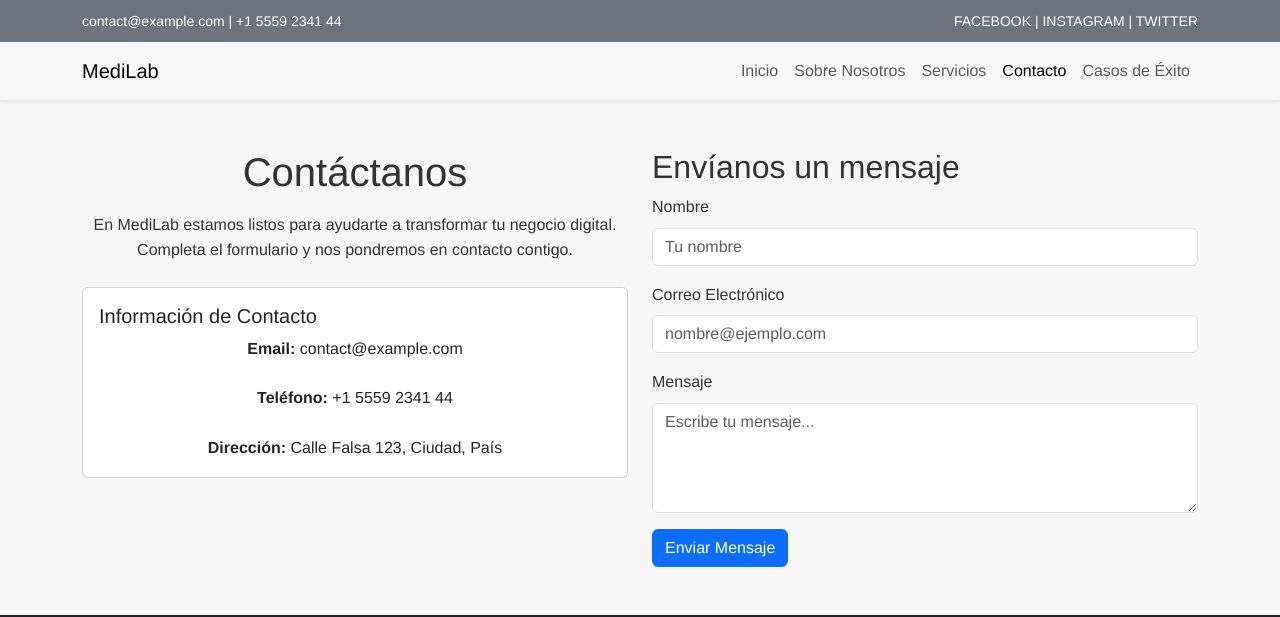
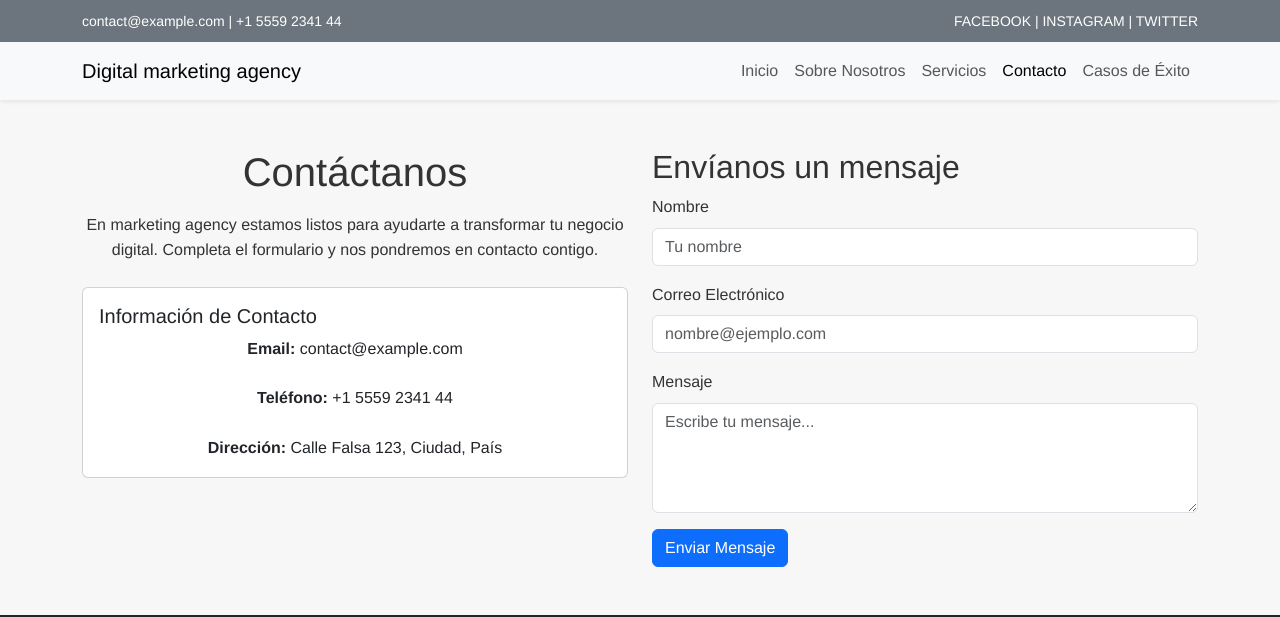
Before and after one commit to MateoMaggiDEV/2daentregacoder, a plain HTML site: page pages/contacto.html in a window 1280 px wide. Shown: the top 617 px of the page. Drawn offline with nearby package versions, Linux system fonts and the light colour scheme.

Commit message:
fix rutas v4

```diff
--- a/pages/contacto.html
+++ b/pages/contacto.html
@@ -28,7 +28,7 @@
   <!-- Navbar responsivo -->
   <nav class="navbar navbar-expand-lg navbar-light bg-light shadow-sm">
     <div class="container">
-      <a class="navbar-brand" href="index.html">MediLab</a>
+      <a class="navbar-brand" href="index.html">Digital marketing agency</a>
       <button class="navbar-toggler" type="button" data-bs-toggle="collapse"
               data-bs-target="#navbarNav" aria-controls="navbarNav"
               aria-expanded="false" aria-label="Toggle navigation">
@@ -52,7 +52,7 @@
       <!-- Información de Contacto -->
       <div class="col-md-6">
         <h1>Contáctanos</h1>
-        <p>En MediLab estamos listos para ayudarte a transformar tu negocio digital. Completa el formulario y nos pondremos en contacto contigo.</p>
+        <p>En marketing agency estamos listos para ayudarte a transformar tu negocio digital. Completa el formulario y nos pondremos en contacto contigo.</p>
         <div class="card">
           <div class="card-body">
             <h5 class="card-title">Información de Contacto</h5>
```
Also changed, not shown: pages/Servicios.html (+1 -1 lines).
